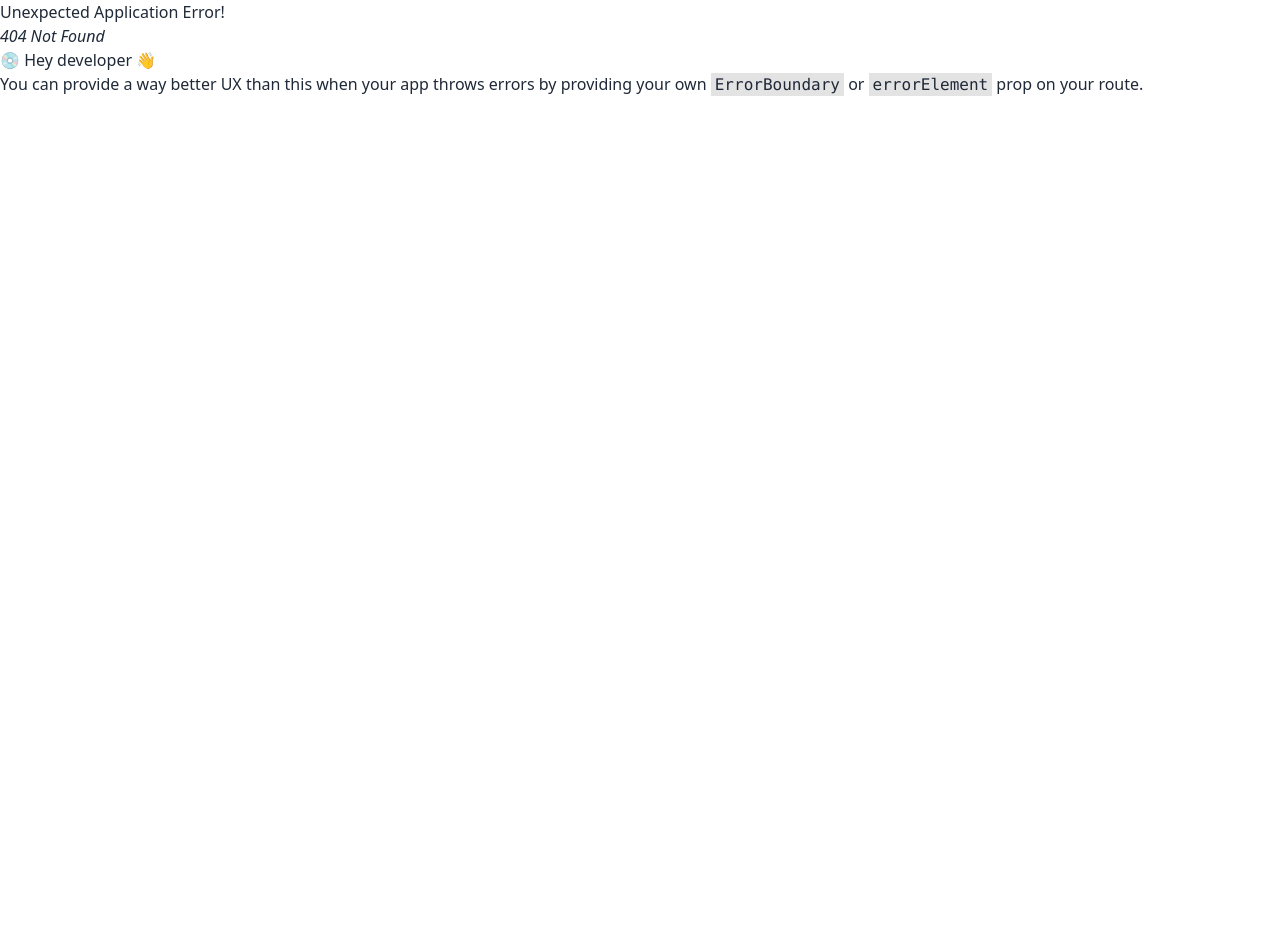
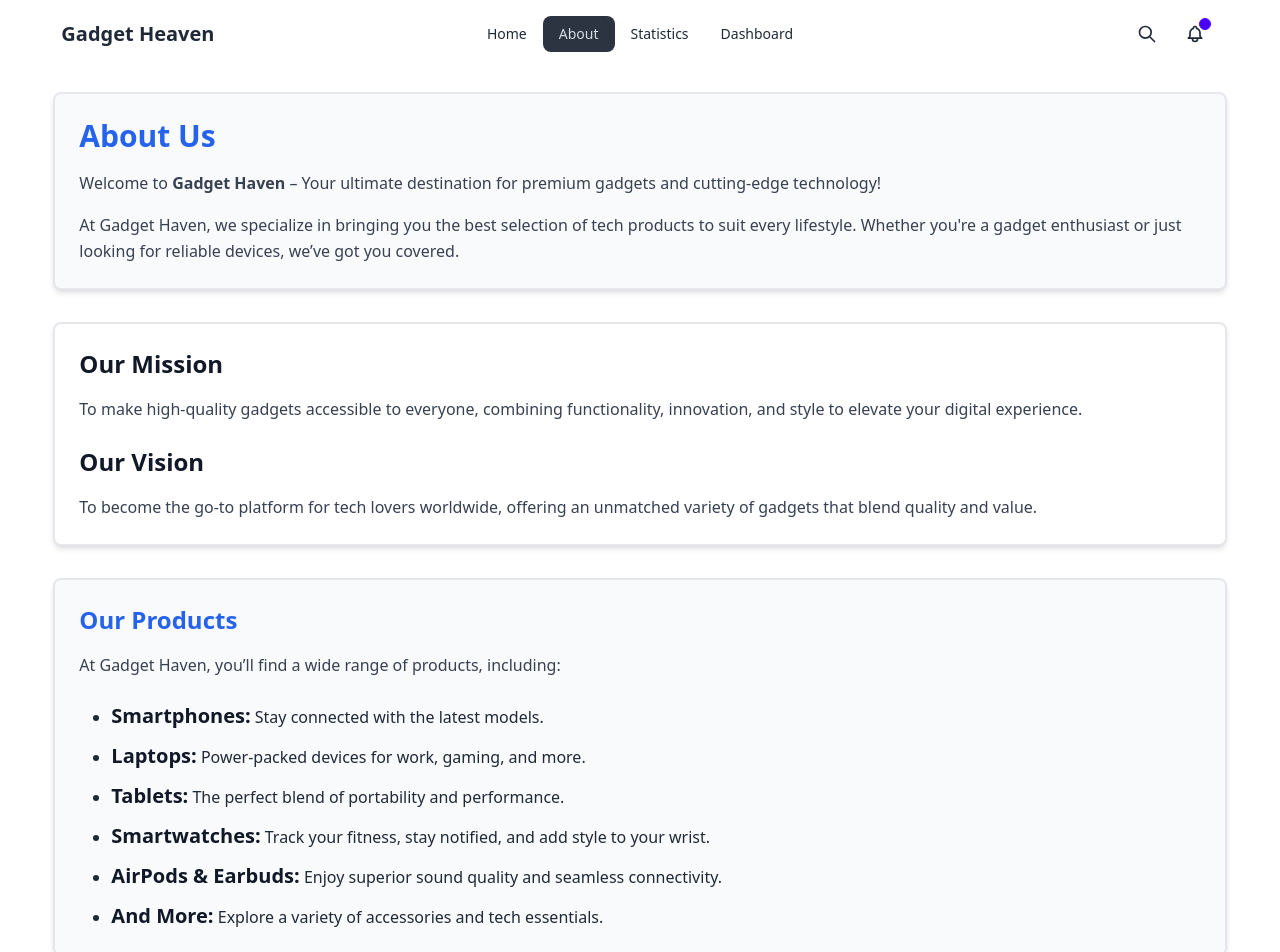
Before and after one commit to MujahidulIslam4541/B10-Assignment8-Gadget-Haven, a React (Vite) app: page /about in a window 1280 px wide. Before the commit this address had no page. Shown: the top 952 px of the page. Before the commit the page ends 800 px from the top, so only its background shows below. Built offline with nearby package versions, Linux system fonts and the light colour scheme.

Commit message:
Create a read.md file and style about page

```diff
--- a/index.html
+++ b/index.html
@@ -4,7 +4,7 @@
     <meta charset="UTF-8" />
     <link rel="icon" type="image/svg+xml" href="/vite.svg" />
     <meta name="viewport" content="width=device-width, initial-scale=1.0" />
-    <title>Vite + React</title>
+    <title>Gadget Haven</title>
   </head>
   <body>
     <div id="root"></div>
--- /dev/null
+++ b/src/Componenets/About.jsx
@@ -0,0 +1,85 @@
+import React from 'react'
+
+export default function About() {
+    return (
+        <div className="w-11/12 mx-auto mt-6 space-y-8">
+            {/* About Us Section */}
+            <section className="border-2 rounded-lg p-6 bg-gray-50 shadow-md">
+                <h2 className="text-3xl font-bold text-blue-600 mb-4">About Us</h2>
+                <p className="text-gray-700 leading-relaxed mb-4">
+                    Welcome to <span className="font-semibold">Gadget Haven</span> – Your ultimate destination for premium gadgets and cutting-edge technology!
+                </p>
+                <p className="text-gray-700 leading-relaxed">
+                    At Gadget Haven, we specialize in bringing you the best selection of tech products to suit every lifestyle. Whether you're a gadget enthusiast or just looking for reliable devices, we’ve got you covered.
+                </p>
+            </section>
+
+            {/* Our Mission and Vision */}
+            <section className="border-2 rounded-lg p-6 bg-white shadow-md">
+                <h2 className="text-2xl font-bold text-gray-900 mb-4">Our Mission</h2>
+                <p className="text-gray-700 leading-relaxed mb-6">
+                    To make high-quality gadgets accessible to everyone, combining functionality, innovation, and style to elevate your digital experience.
+                </p>
+                <h2 className="text-2xl font-bold text-gray-900 mb-4">Our Vision</h2>
+                <p className="text-gray-700 leading-relaxed">
+                    To become the go-to platform for tech lovers worldwide, offering an unmatched variety of gadgets that blend quality and value.
+                </p>
+            </section>
+
+            {/* Our Products Section */}
+            <section className="border-2 rounded-lg p-6 bg-gray-50 shadow-md">
+                <h3 className="text-2xl font-bold text-blue-600 mb-4">Our Products</h3>
+                <p className="text-gray-700 leading-relaxed mb-6">
+                    At Gadget Haven, you’ll find a wide range of products, including:
+                </p>
+                <ul className="list-disc pl-8 space-y-3 text-gray-800">
+                    <li>
+                        <span className="text-xl font-semibold text-gray-900">Smartphones:</span> Stay connected with the latest models.
+                    </li>
+                    <li>
+                        <span className="text-xl font-semibold text-gray-900">Laptops:</span> Power-packed devices for work, gaming, and more.
+                    </li>
+                    <li>
+                        <span className="text-xl font-semibold text-gray-900">Tablets:</span> The perfect blend of portability and performance.
+                    </li>
+                    <li>
+                        <span className="text-xl font-semibold text-gray-900">Smartwatches:</span> Track your fitness, stay notified, and add style to your wrist.
+                    </li>
+                    <li>
+                        <span className="text-xl font-semibold text-gray-900">AirPods & Earbuds:</span> Enjoy superior sound quality and seamless connectivity.
+                    </li>
+                    <li>
+                        <span className="text-xl font-semibold text-gray-900">And More:</span> Explore a variety of accessories and tech essentials.
+                    </li>
+                </ul>
+            </section>
+
+            {/* Why Choose Us Section */}
+            <section className="bg-gray-50 p-8 rounded-lg shadow-lg">
+                <h2 className="text-3xl font-bold text-gray-900 mb-6 text-center">
+                    Why Choose <span className="text-blue-600">Gadget Haven?</span>
+                </h2>
+                <div className="space-y-6">
+                    <p className="text-gray-700 leading-relaxed">
+                        <span className="font-semibold text-gray-900">Diverse Selection:</span> We bring you the latest and most popular gadgets from top brands.
+                    </p>
+                    <p className="text-gray-700 leading-relaxed">
+                        <span className="font-semibold text-gray-900">Quality Guaranteed:</span> Every product undergoes thorough checks to ensure it meets our high standards.
+                    </p>
+                    <p className="text-gray-700 leading-relaxed">
+                        <span className="font-semibold text-gray-900">Customer-Centric Approach:</span> Your satisfaction is our top priority.
+                    </p>
+                </div>
+                <div className="mt-8 text-center">
+                    <h1 className="text-xl font-bold text-blue-600">
+                        Thank you for being a part of our journey.
+                    </h1>
+                    <p className="text-gray-600 mt-2">
+                        Together, let’s explore the limitless possibilities of technology!
+                    </p>
+                </div>
+            </section>
+        </div>
+
+    )
+}
--- a/src/Componenets/Card.jsx
+++ b/src/Componenets/Card.jsx
@@ -5,21 +5,20 @@ export default function Card({ gadget }) {
     const { id, product_title, product_image, description, price } = gadget;
     return (
         <div className='w-11/12 mx-auto '>
-
-            <div className='flex justify-between shadow-lg mt-4 p-4 rounded-xl'>
+            <div className='flex items-center gap-8 shadow-lg mt-4 p-4 rounded-xl'>
                 <div>
                     <img src={product_image} alt="" className='w-40 rounded-md' />
                 </div>
 
-                <div>
+                <div className='space-y-2'>
                     <h2 className='text-2xl font-semibold'>{product_title}</h2>
                     <p className='text-slate-500'>{description}</p>
                     <p className='text-xl'>Price:{price}$</p>
                 </div>
 
-                <button className='flex justify-center items-center text-red-600 text-xl'>
+                {/* <button className='flex justify-center items-center text-red-600 text-xl'>
                     <TbXboxX />
-                </button>
+                </button> */}
 
 
             </div>
--- a/src/Componenets/Dashboard.jsx
+++ b/src/Componenets/Dashboard.jsx
@@ -22,6 +22,18 @@ export default function Dashboard() {
       </div>
 
       <div className='mt-10'>
+
+        <div className='flex justify-between w-11/12 mx-auto'>
+
+          <h2 className='text-2xl font-semibold'>Card</h2>
+          <div className='flex gap-4'>
+            <button className='btn bg-[#9538E2] text-white'>Short By Price</button>
+            <button className='btn bg-[#9538E2] text-white'>Purchase</button>
+          </div>
+
+
+        </div>
+
         {
           gadget.map(gadget => <Card key={gadget.product_id} gadget={gadget}></Card>)
         }
--- a/src/Componenets/Gadget.jsx
+++ b/src/Componenets/Gadget.jsx
@@ -16,7 +16,7 @@ export default function Gadget({ gadget }) {
                     <h2 className="card-title">{product_title}</h2>
                     <p>{price}$</p>
                     <div className="card-actions justify-start">
-                        <NavLink to={`/statistics/${id}`}>Details</NavLink>
+                        <NavLink className='px-4 py-2 border-2 border-[#9538E2] text-[#9538E2] font-semibold rounded-full' to={`/statistics/${id}`}>Details</NavLink>
                     </div>
                 </div>
             </div>
--- a/src/Componenets/Navbar/Navbar.jsx
+++ b/src/Componenets/Navbar/Navbar.jsx
@@ -26,6 +26,7 @@ export default function Navbar() {
                             tabIndex={0}
                             className="menu menu-sm dropdown-content bg-base-100 rounded-box z-[1] mt-3 w-52 p-2 shadow">
                             <li><NavLink to='/'>Home</NavLink></li>
+                            <li><NavLink to='/about'>About</NavLink></li>
                             <li><NavLink to='/statistics'>Statistics</NavLink></li>
                             <li><NavLink to='/dashboard'>Dashboard</NavLink></li>
                         </ul>
@@ -35,6 +36,7 @@ export default function Navbar() {
                 <div className="navbar-center hidden lg:flex">
                     <ul className="menu menu-horizontal px-1">
                         <li><NavLink to='/'>Home</NavLink></li>
+                        <li><NavLink to='/about'>About</NavLink></li>
                         <li><NavLink to='/statistics'>Statistics</NavLink></li>
                         <li><NavLink to='/dashboard'>Dashboard</NavLink></li>
                     </ul>
--- a/src/main.jsx
+++ b/src/main.jsx
@@ -12,6 +12,7 @@ import Dashboard from './Componenets/Dashboard';
 import MainHome from './Componenets/MainHome';
 import GadgetCards from './Componenets/GadgetCards';
 import GadgetDetails from './Componenets/GadgetDetails';
+import About from './Componenets/About';
 
 const router = createBrowserRouter([
   {
@@ -36,6 +37,10 @@ const router = createBrowserRouter([
         ],
       },
       {
+        path:'/about',
+        element: <About></About>
+      },
+      {
         path: 'statistics',
         element: <Statistics></Statistics>
       },
```
Also changed, not shown: 1 other file (tests, documents, lock files or other folders).
